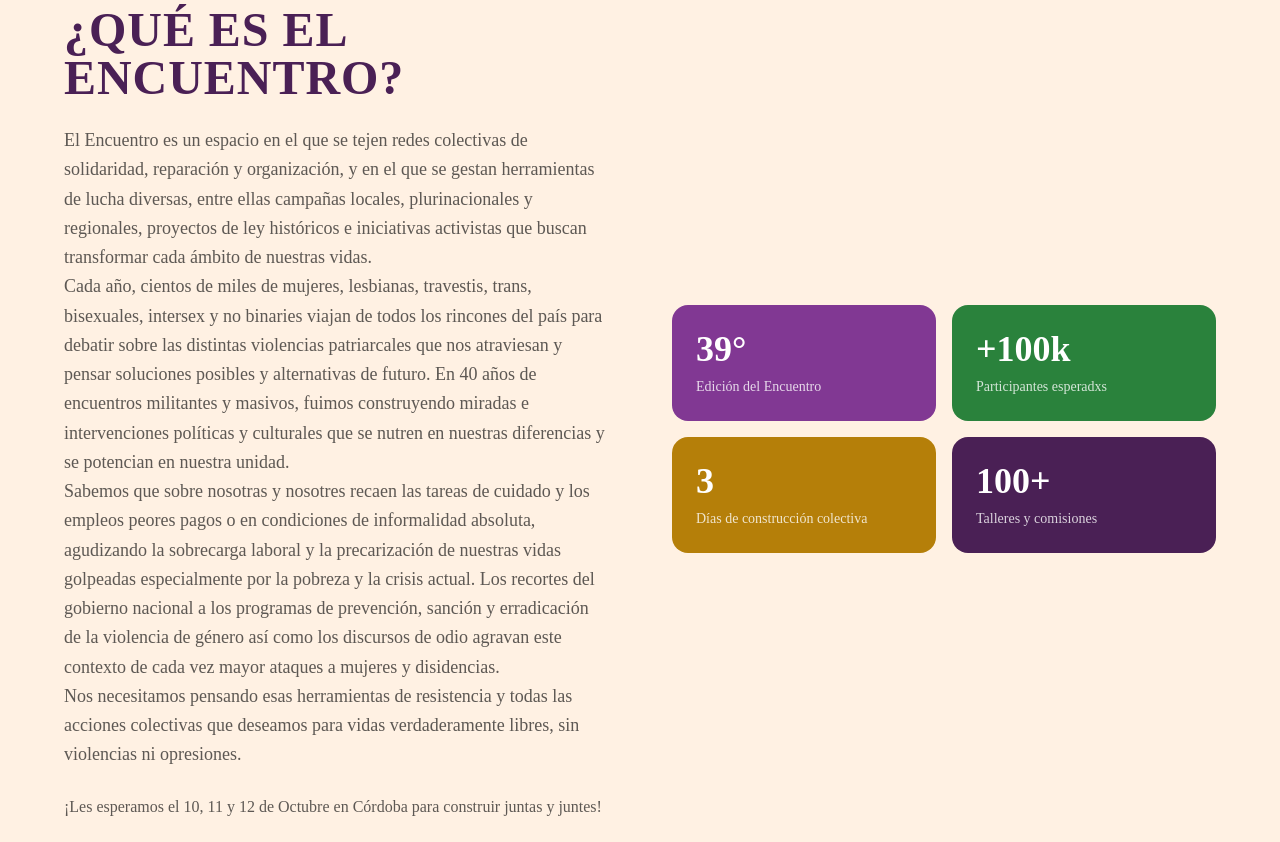
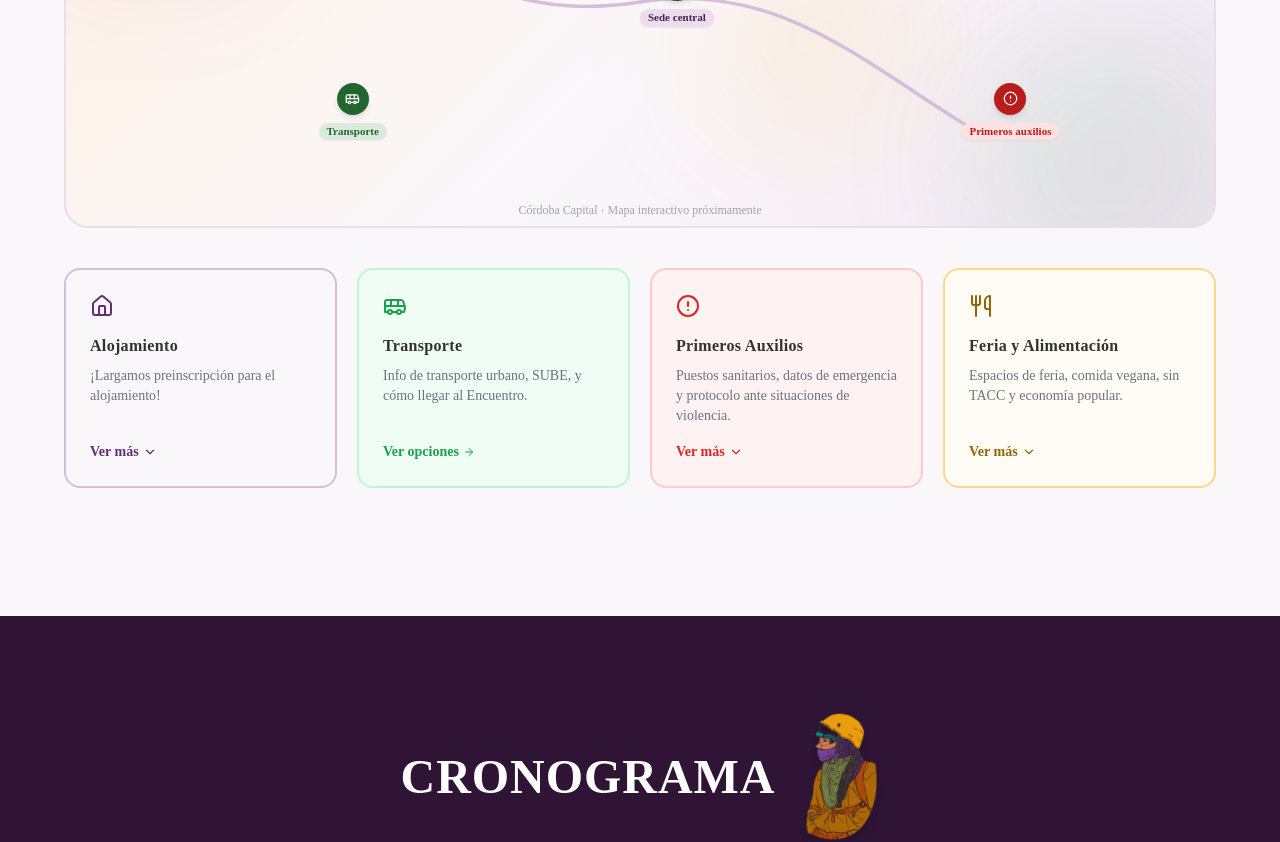
Before and after one commit to nailsaita/apps, a React (Vite) app in the folder web/: page / in a window 1280 px wide. Shown: the part 1840-2682 px from the top of the page. Built offline with nearby package versions, Linux system fonts and the light colour scheme; a web font is replaced by a local one.

Commit message:
reordenar homepage

```diff
--- a/web/src/pages/HomePage.jsx
+++ b/web/src/pages/HomePage.jsx
@@ -2223,12 +2223,12 @@ export default function HomePage() {
     <BackToTop />
     <HeroSection />
     <ApoyoSection />
+    <SedeSection />
+    <CronogramaSection />
+    <EjesSection />
     <ConsignaSection />
     <EncuentroSection />
     <SubcomisionesSection />
-    <EjesSection />
-    <CronogramaSection />
-    <SedeSection />
     <CulturalSection />
     <CancioneroSection />
     <PrensaSection />
```
Also changed, not shown: web/TODO.txt.
